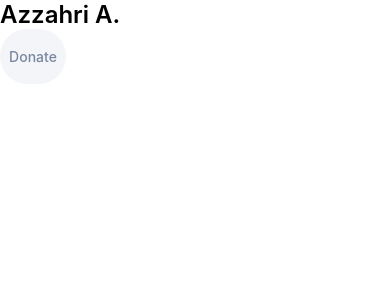
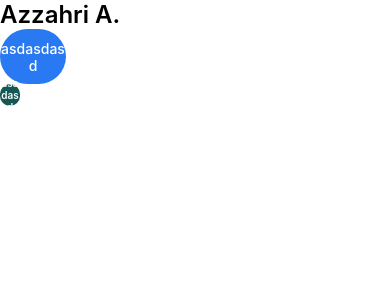
Before and after one commit to Tai-Ku/DonationApp, a React Native app: screen / in a window 390 px wide. Shown: the top 300 px of the page. Built offline with nearby package versions, Linux system fonts and the light colour scheme.

Commit message:
Badge component

```diff
--- /dev/null
+++ b/components/Badge/Badge.js
@@ -0,0 +1,31 @@
+import React, {useRef, useState} from 'react';
+import {View, Text} from 'react-native';
+import PropTypes from 'prop-types';
+
+import style from './styles';
+const Badge = props => {
+  const [width, setWidth] = useState(0);
+  const textRef = useRef(null);
+  const paddingHorizontal = 10;
+  const badgeWidth = {
+    width: paddingHorizontal * 2 + width,
+  };
+  return (
+    <View disabled={props.isInactive} style={[style.badge, badgeWidth]}>
+      <Text
+        onTextLayout={event => {
+          setWidth(event.nativeEvent.lines[0].width);
+        }}
+        ref={textRef}
+        style={[style.title]}>
+        {props.title}
+      </Text>
+    </View>
+  );
+};
+
+Badge.propTypes = {
+  title: PropTypes.string.isRequired,
+};
+
+export default Badge;
--- /dev/null
+++ b/components/Badge/styles.js
@@ -0,0 +1,20 @@
+import {StyleSheet} from 'react-native';
+
+const style = StyleSheet.create({
+  badge: {
+    backgroundColor: '#145855',
+    height: 22,
+    justifyContent: 'center',
+    borderRadius: 50,
+  },
+  title: {
+    fontFamily: 'Inter',
+    fontSize: 10,
+    fontWeight: '600',
+    lineHeight: 12,
+    color: '#FFFFFF',
+    textAlign: 'center',
+  },
+});
+
+export default style;
--- a/components/Tab/Tab.js
+++ b/components/Tab/Tab.js
@@ -2,24 +2,20 @@ import React, {useRef, useState} from 'react';
 import {Pressable, Text} from 'react-native';
 import styles from './styles';
 
-const Tab = ({title, onPress, isActive = false}) => {
+const Tab = ({title, onPress}) => {
   const [width, setWidth] = useState(0);
   const textRef = useRef(null);
   const paddingHorizontal = 33;
   const tabWidth = {
     width: paddingHorizontal * 2 + width,
   };
-  console.log(tabWidth);
 
   return (
-    <Pressable
-      disabled={isActive}
-      style={[styles.tab, isActive && styles.isActiveTab, tabWidth]}
-      onPress={() => onPress()}>
+    <Pressable style={[styles.tab, tabWidth]} onPress={() => onPress()}>
       <Text
         onTextLayout={e => setWidth(e.nativeEvent.lines[0].width)}
         ref={textRef}
-        style={[styles.title, isActive && styles.isActiveTitle]}>
+        style={[styles.title]}>
         {title}
       </Text>
     </Pressable>
--- a/screens/Home/Home.js
+++ b/screens/Home/Home.js
@@ -2,16 +2,16 @@ import React from 'react';
 import {Text, View, SafeAreaView} from 'react-native';
 import globalStyles from '../../assets/styles/globalstyles';
 import Header from '../../components/Header/Header';
-import Button from '../../components/Button/Button';
 import Tab from '../../components/Tab/Tab';
-
+import Badge from '../../components/Badge/Badge';
 const Home = () => {
   const onPress = () => console.log('onPress');
   return (
     <SafeAreaView style={[globalStyles.backgroundWhite, globalStyles.flex]}>
       <Header title={'Azzahri A.'} type={1} />
       <View style={{width: 130}}>
-        <Tab title={'Donate'} isActive={true} onPress={onPress} />
+        <Tab title={'asdasdasd'} />
+        <Badge title="asadasd" />
       </View>
     </SafeAreaView>
   );
```
